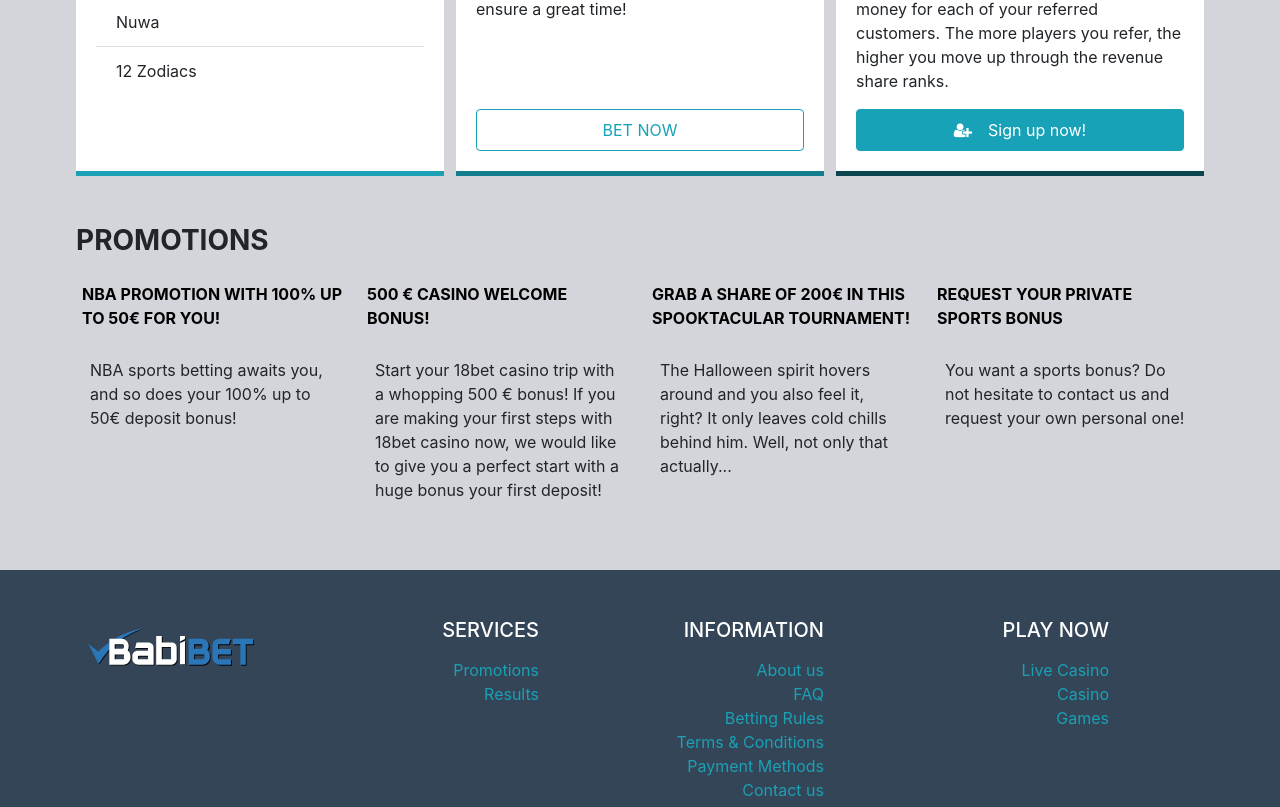
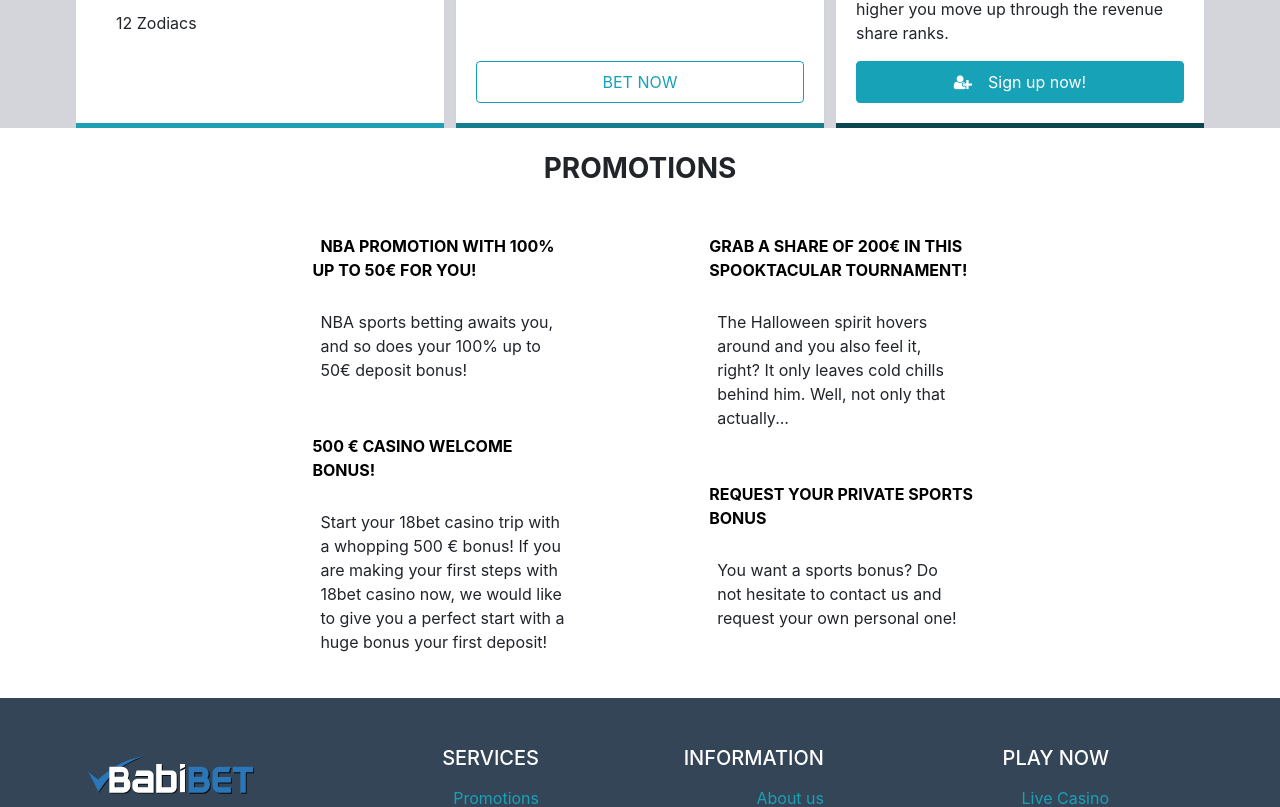
Before and after one commit to ofirse/diamond-calculator-frontend, a React (Create React App) app: page / in a window 1280 px wide. Shown: the part 1199-2006 px from the top of the page. Built offline with nearby package versions, Linux system fonts and the light colour scheme.

Commit message:
styling improvements

```diff
--- /dev/null
+++ b/src/assets/components/_promotions-list.scss
@@ -0,0 +1,14 @@
+#promotions-list {
+    background-color: theme-color("white");
+    align-items: center;
+}
+
+#promotions {
+    margin-left: 23%;
+    margin-right: 15%;
+}
+
+h3 {
+    text-align: center;
+   padding-top: 1.5rem;
+}
--- a/src/assets/styles.scss
+++ b/src/assets/styles.scss
@@ -6,3 +6,4 @@
 @import './components/collapse-loader';
 @import './components/favorite-players';
 @import './components/carousel';
+@import './components/promotions-list';
--- a/src/components/BootstrapTrainingHomePage.js
+++ b/src/components/BootstrapTrainingHomePage.js
@@ -23,7 +23,7 @@
             <MainCarousel/>
             {/*<img src="https://www.babibet.com/mymedia/images/carousels/127/21955/en_EN/image.jpg" className="img-fluid" alt="Responsive img"/>}*/}
         </div>
-        <div className="container bg-light my-5">
+        <div className="container bg-light">
             <div className="row">
                 <div className="col-md-4">
                     <Card className="border-top-0 border-right-0 border-left-0 col-sm h-100">
@@ -34,7 +34,7 @@
                     </Card>
                 </div>
                 <div className="col-md-4">
-                    <Card className="border-top-0 border-right-0 border-left-0 border-primary-medium col-sm  h-100 ">
+                    <Card className="border-top-0 border-right-0 border-left-0 border-primary-medium col-sm h-100 ">
                         <CardTitle className="h5">SPORTS</CardTitle>
                         <CardBody className="d-flex flex-column">
                             Thousands of in-play and pre-match events with generous sport bonuses that ensure a great time!
@@ -56,8 +56,8 @@
                     </Card>
                 </div>
             </div>
-            <PromotionsList/>
         </div>
+        <PromotionsList/>
         <Footer/>
    </>
 };
--- a/src/components/Footer.js
+++ b/src/components/Footer.js
@@ -57,7 +57,7 @@
         );
     };
 
-    return <div className="page-footer bg-medium text-white mt-5">
+    return <div className="page-footer bg-medium text-white">
             <div className="container text-md-right">
                 <div className="row">
                     <div className="col-sm-2 mt-5">
--- a/src/components/Promotion.js
+++ b/src/components/Promotion.js
@@ -2,11 +2,15 @@
 import {Card, CardBody, CardTitle} from 'reactstrap';
 
 const Promotion = props => {
+// font-awesome not working
+    return <>
+            <Card className="bg-transparent border-0 shadow-none col-sm my-4 w-75">
+                <CardTitle className="mb-0 text-black">
+                    <i className={props.myIcon}/>
+                    {props.promotiontitle}
+                </CardTitle>
+                <CardBody className="">{props.promotionBody}</CardBody>
 
-    return <>
-            <Card className="bg-transparent border-0 shadow-none col-sm">
-                <CardTitle className="mb-0 bg-light text-black">{props.promotiontitle}</CardTitle>
-                <CardBody>{props.promotionBody}</CardBody>
             </Card>
         </>
 };
--- a/src/components/PromotionsList.js
+++ b/src/components/PromotionsList.js
@@ -3,13 +3,17 @@
 
 const PromotionsList = props => {
 
-    return <div className="my-5">
+    return <div id="promotions-list">
         <h3><strong>PROMOTIONS</strong></h3>
-        <div className="row mt-3">
-            <Promotion promotiontitle="NBA PROMOTION WITH 100% UP TO 50€ FOR YOU!" promotionBody="NBA sports betting awaits you, and so does your 100% up to 50€ deposit bonus!"/>
-            <Promotion promotiontitle="500 € CASINO WELCOME BONUS!" promotionBody="Start your 18bet casino trip with a whopping 500 € bonus! If you are making your first steps with 18bet casino now, we would like to give you a perfect start with a huge bonus your first deposit!"/>
-            <Promotion promotiontitle="GRAB A SHARE OF 200€ IN THIS SPOOKTACULAR TOURNAMENT!" promotionBody="The Halloween spirit hovers around and you also feel it, right? It only leaves cold chills behind him. Well, not only that actually..."/>
-            <Promotion promotiontitle="REQUEST YOUR PRIVATE SPORTS BONUS" promotionBody="You want a sports bonus? Do not hesitate to contact us and request your own personal one!"/>
+        <div id="promotions" className="row mt-3">
+            <div className="col-sm">
+                <Promotion myIcon="fa fa-basketball-ball mr-2" promotiontitle="NBA PROMOTION WITH 100% UP TO 50€ FOR YOU!" promotionBody="NBA sports betting awaits you, and so does your 100% up to 50€ deposit bonus!"/>
+                <Promotion myIcon="fa fa-coins" promotiontitle="500 € CASINO WELCOME BONUS!" promotionBody="Start your 18bet casino trip with a whopping 500 € bonus! If you are making your first steps with 18bet casino now, we would like to give you a perfect start with a huge bonus your first deposit!"/>
+            </div>
+            <div className="col-sm">
+               <Promotion  myIcon="fa fa-coins" promotiontitle="GRAB A SHARE OF 200€ IN THIS SPOOKTACULAR TOURNAMENT!" promotionBody="The Halloween spirit hovers around and you also feel it, right? It only leaves cold chills behind him. Well, not only that actually..."/>
+               <Promotion promotiontitle="REQUEST YOUR PRIVATE SPORTS BONUS" promotionBody="You want a sports bonus? Do not hesitate to contact us and request your own personal one!"/>
+            </div>
         </div>
     </div>
 };
```
Also changed, not shown: src/assets/_variables.scss (line endings or trailing spaces).
